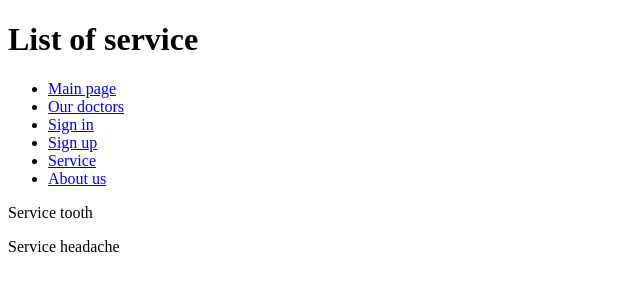
After one commit to Tok736/Site-Health-Harmony, a Flask app: page /service in a window 1280 px wide. The commit adds this page. Shown: the top 300 px of the page, without its empty margins (0-640 px from the left). Run offline with Flask 3, Linux system fonts and the light colour scheme.

Commit message:
Added pages about.html and service.html

```diff
--- a/src/view.py
+++ b/src/view.py
@@ -24,3 +24,11 @@ def doctors():
 def doctor_page(doctor_id):
     doctor = Doctor.query.get(doctor_id)
     return render_template("doctor_page.html", doctor=doctor)
+
+@app.route("/about")
+def about():
+    return render_template("about.html")
+
+@app.route("/service")
+def service():
+    return render_template("service.html")
--- a/templates/base.html
+++ b/templates/base.html
@@ -3,21 +3,19 @@
 <head>
     <meta charset="UTF-8">
     <meta name="viewport" content="width=device-width, initial-scale=1.0">
-    <title>{% block title %}{% endblock %} - Health Harmony</title>
-    <link rel="stylesheet" href="{{ url_for('static', filename='css/style.css') }}">
+    <title>{% block page_title %} {% endblock %}</title>
 </head>
-
 <body>
-    <h1>{% block h1_text %}{% endblock %}</h1>
+    <h1>{% block h1_title %} {% endblock %}</h1>
     <ul>
         <li><a href="{{ url_for('index') }}">Main page</a></li>
         <li><a href="{{ url_for('doctors') }}">Our doctors</a></li>
         <li><a href="{{ url_for('sign_in') }}">Sign in</a></li>
         <li><a href="{{ url_for('sign_up') }}">Sign up</a></li>
+        <li><a href="{{ url_for('service') }}">Service</a></li>
+        <li><a href="{{ url_for('about') }}">About us</a></li>
     </ul>
-
     {% block content %}
-
     {% endblock %}
 </body>
 </html>
--- a/templates/doctor_page.html
+++ b/templates/doctor_page.html
@@ -2,7 +2,7 @@
 
 {% block title %} Our doctors {% endblock %}
 
-{% block h1_text %} Doctor {{ doctor.first_name }} {{ doctor.second_name }} {% endblock %}
+{% block h1_title %} Doctor {{ doctor.first_name }} {{ doctor.second_name }} {% endblock %}
 
 {% block content %}
 <h2>{{ doctor.first_name }} {{ doctor.second_name }}</h2>
--- a/templates/doctors.html
+++ b/templates/doctors.html
@@ -2,7 +2,7 @@
 
 {% block title %} Our doctors {% endblock %}
 
-{% block h1_text %} Our doctors {% endblock %}
+{% block h1_title %} Our doctors {% endblock %}
 
 {% block content %}
 <h2>Doctors working in our clinic</h2>
--- a/templates/index.html
+++ b/templates/index.html
@@ -2,6 +2,6 @@
 
 {% block title %} Main page {% endblock %}
 
-{% block h1_text %} Hello everyone. Welcome to our site "Health Harmony" {% endblock %}
+{% block h1_title %} Hello everyone. Welcome to our site "Health Harmony" {% endblock %}
 
 {% block content %}{% endblock %}
--- /dev/null
+++ b/templates/service.html
@@ -0,0 +1,10 @@
+{% extends "base.html" %}
+
+{% block page_title %} Service {% endblock %}
+
+{% block h1_title %} List of service {% endblock %}
+
+{% block content %}
+<p>Service tooth</p>
+<p>Service headache</p>
+{% endblock %}
--- a/templates/sign_in.html
+++ b/templates/sign_in.html
@@ -2,7 +2,7 @@
 
 {% block title %} Sign in {% endblock %}
 
-{% block h1_text %} Sign in {% endblock %}
+{% block h1_title %} Sign in {% endblock %}
 
 {% block content %}
 <form action="#" method="post">
--- a/templates/sign_up.html
+++ b/templates/sign_up.html
@@ -2,7 +2,7 @@
 
 {% block title %} Sign in {% endblock %}
 
-{% block h1_text %} Sign in {% endblock %}
+{% block h1_title %} Sign in {% endblock %}
 
 {% block content %}
 <form action="#" method="post">
```
Also changed, not shown: templates/about.html (added, +9 -0 lines).
